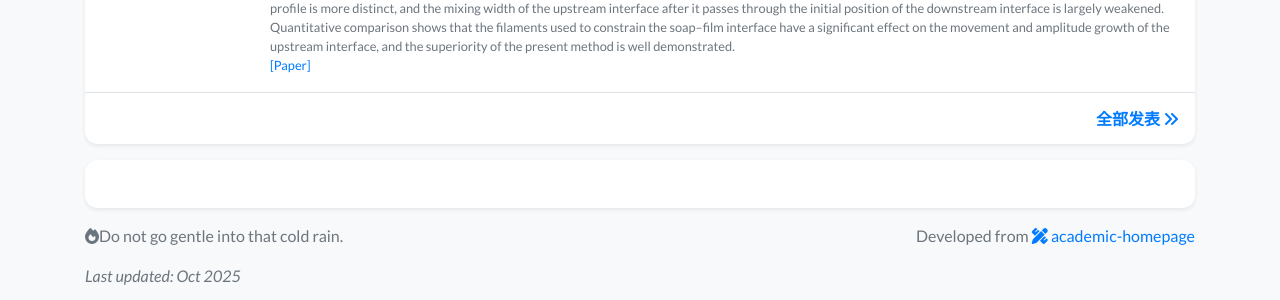
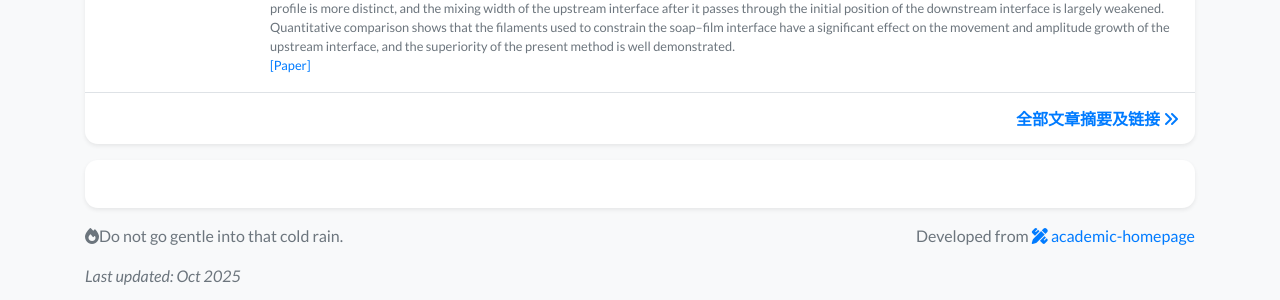
Before and after one commit to ChiaHsuanLee116/chiahsuanlee116.github.io, a Jekyll site: the page built from zh.html, in a window 1280 px wide and 900 px high, scrolled down 1539 px. Shown: the part 596-896 px from the top of the window. Built offline with Jekyll 4.4.1, drawn with Linux system fonts in a browser that asks for light colours; nearby versions of some CDN libraries; a style sheet for code colours, icons or effects is not loaded.

Commit message:
Update publication_card_zh.html

```diff
--- a/_includes/widgets/publication_card_zh.html
+++ b/_includes/widgets/publication_card_zh.html
@@ -8,6 +8,6 @@
         {% include widgets/publication_item.html item=item first=false last=false %}
     {% endfor %}
     <h6 class="d-block p-3 mt-0 text-right">
-        <a href="{{ 'publications' | relative_url }}">全部发表 <i class="fas fa-angle-double-right"></i></a>
+        <a href="{{ 'publications' | relative_url }}">全部文章摘要及链接 <i class="fas fa-angle-double-right"></i></a>
     </h6>
 </div>
```
